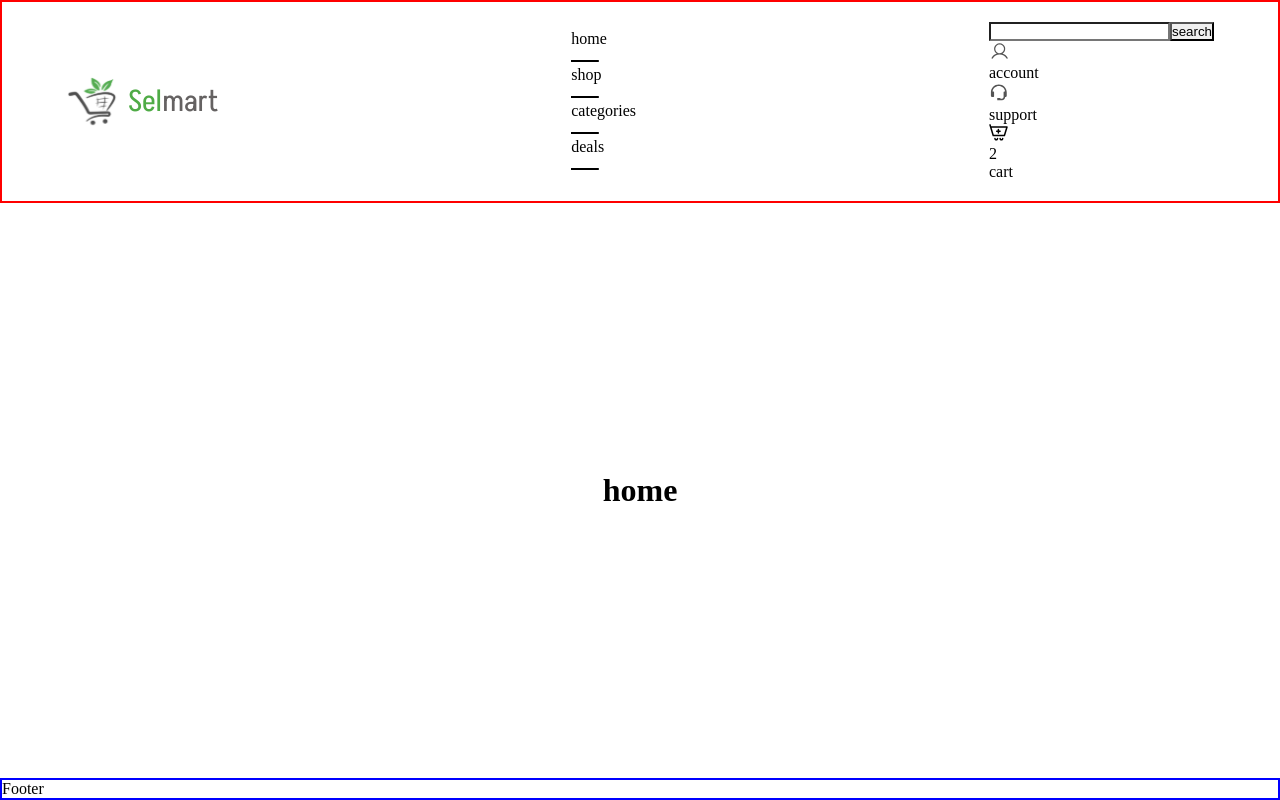
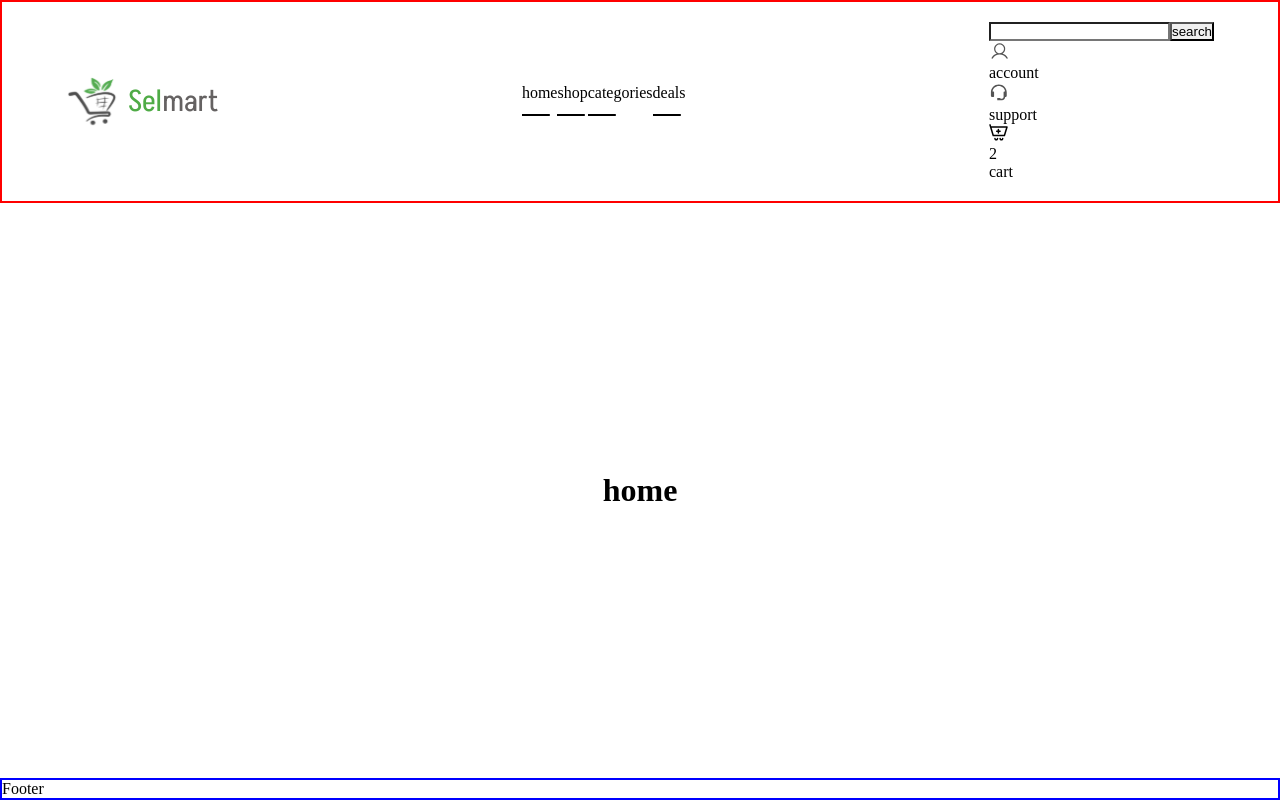
Before and after one commit to mambachristophersteven/selmart-copy, a React (Vite) app: page / in a window 1280 px wide. Built offline with nearby package versions, Linux system fonts and the light colour scheme.

Commit message:
started styling for nav links

```diff
--- a/src/Components/Navbar/Navbar.module.css
+++ b/src/Components/Navbar/Navbar.module.css
@@ -23,3 +23,8 @@
 .logo_name span{
  color: var(--mart-text-color);
 }
+
+.nav_links ul{
+    display: flex;
+    align-items: center;
+}
```
